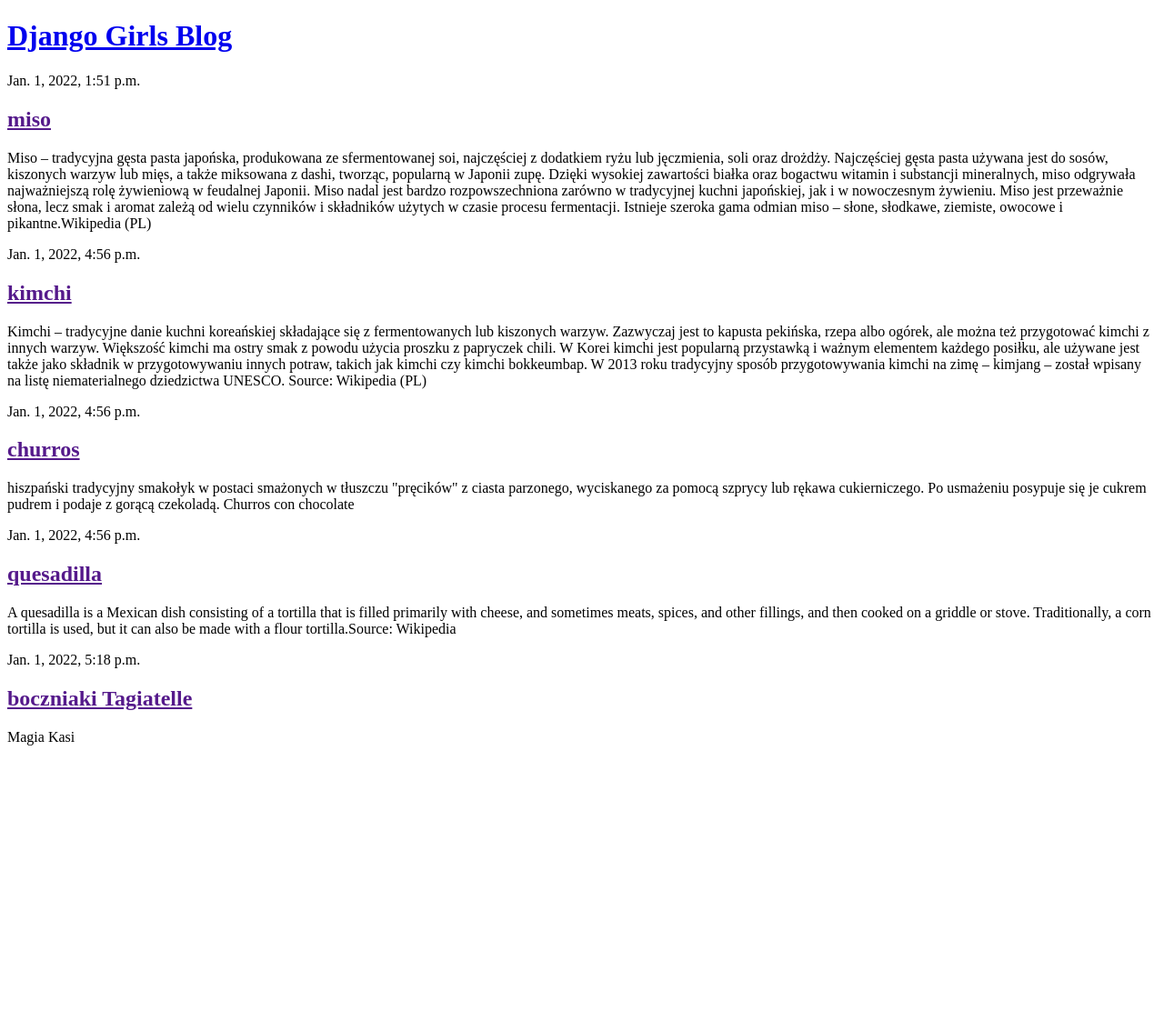
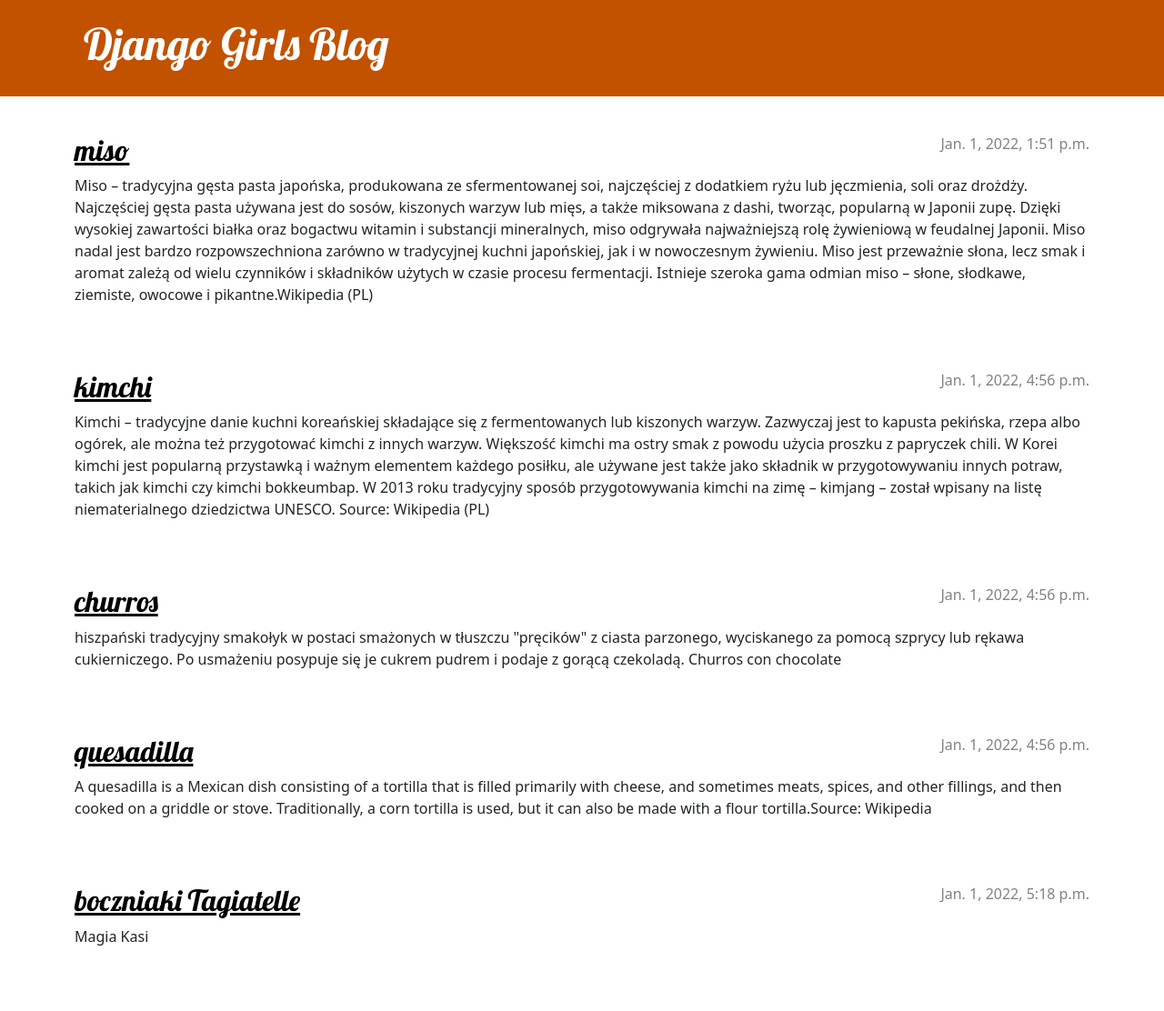
Before and after one commit to blantbim/django-blog, a Django app: page / in a window 1280 px wide. Shown: the whole page at 91% size. Before the commit the page ends 820 px from the top, so only its background shows below. Run offline with Django 3.2, Linux system fonts and the light colour scheme; data comes from the database, SQL or seed files in the repository.

Commit message:
added bootstrap functionalities

```diff
--- /dev/null
+++ b/blog/static/css/blog.css
@@ -0,0 +1,70 @@
+.page-header {
+    background-color: #C25100;
+    margin-top: 0;
+    margin-bottom: 40px;
+    padding: 20px 20px 20px 40px;
+}
+
+.page-header h1,
+.page-header h1 a,
+.page-header h1 a:visited,
+.page-header h1 a:active {
+    color: #ffffff;
+    font-size: 36pt;
+    text-decoration: none;
+}
+
+h1,
+h2,
+h3,
+h4 {
+    font-family: 'Lobster', cursive;
+}
+
+.date {
+    color: #828282;
+}
+
+.save {
+    float: right;
+}
+
+.post-form textarea,
+.post-form input {
+    width: 100%;
+}
+
+.top-menu,
+.top-menu:hover,
+.top-menu:visited {
+    color: #ffffff;
+    float: right;
+    font-size: 26pt;
+    margin-right: 20px;
+}
+
+.post {
+    margin-bottom: 70px;
+}
+
+.post h2 a,
+.post h2 a:visited {
+    color: #000000;
+}
+
+.post > .date,
+.post > .actions {
+    float: right;
+}
+
+.btn-secondary,
+.btn-secondary:visited {
+    color: #C25100;
+    background: none;
+    border-color: #C25100;
+}
+
+.btn-secondary:hover {
+    color: #FFFFFF;
+    background-color: #C25100;
+}
--- a/blog/templates/blog/post_list.html
+++ b/blog/templates/blog/post_list.html
@@ -1,18 +1,31 @@
+{% load static %}
 <!DOCTYPE html>
 <html>
     <head>
-        <title>Django Girls blog</title>
+        <link rel="stylesheet" href="https://cdn.jsdelivr.net/npm/bootstrap@5.1.3/dist/css/bootstrap.min.css" integrity="sha384-1BmE4kWBq78iYhFldvKuhfTAU6auU8tT94WrHftjDbrCEXSU1oBoqyl2QvZ6jIW3" crossorigin="anonymous">
+        <link rel="stylesheet" href="{% static 'css/blog.css' %}">
+        <link href="//fonts.googleapis.com/css?family=Lobster&subset=latin,latin-ext" rel="stylesheet" type="text/css">
     </head>
     <body>
-        <header>
+        <header class="page-header">
+            <div class="container">
                 <h1><a href="/">Django Girls Blog</a></h1>
+            </div>
         </header>
+        <main class="container">
+            <div class="row">
+                <div class="col">
                     {% for post in posts %}
-            <article>
-                <time>{{ post.published_date }}</time>
+                        <article class="post">
+                            <time class="date">
+                                {{ post.published_date }}
+                            </time>
                             <h2><a href="">{{ post.title }}</a></h2>
                             <p>{{ post.text|linebreaksbr }}</p>
                         </article>
                     {% endfor %}
+                </div>
+            </div>
+        </main>
     </body>
 </html>
```
Lines whose indentation alone changed are shown as unchanged.
